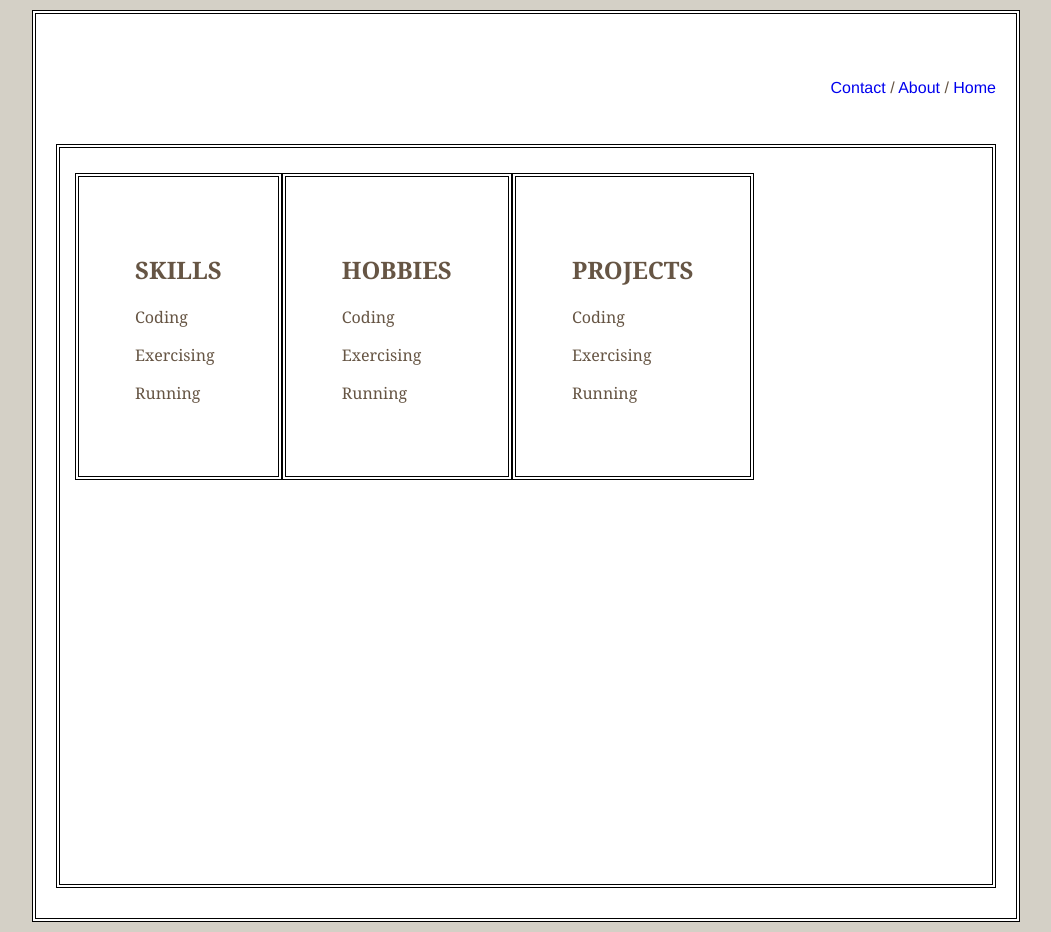
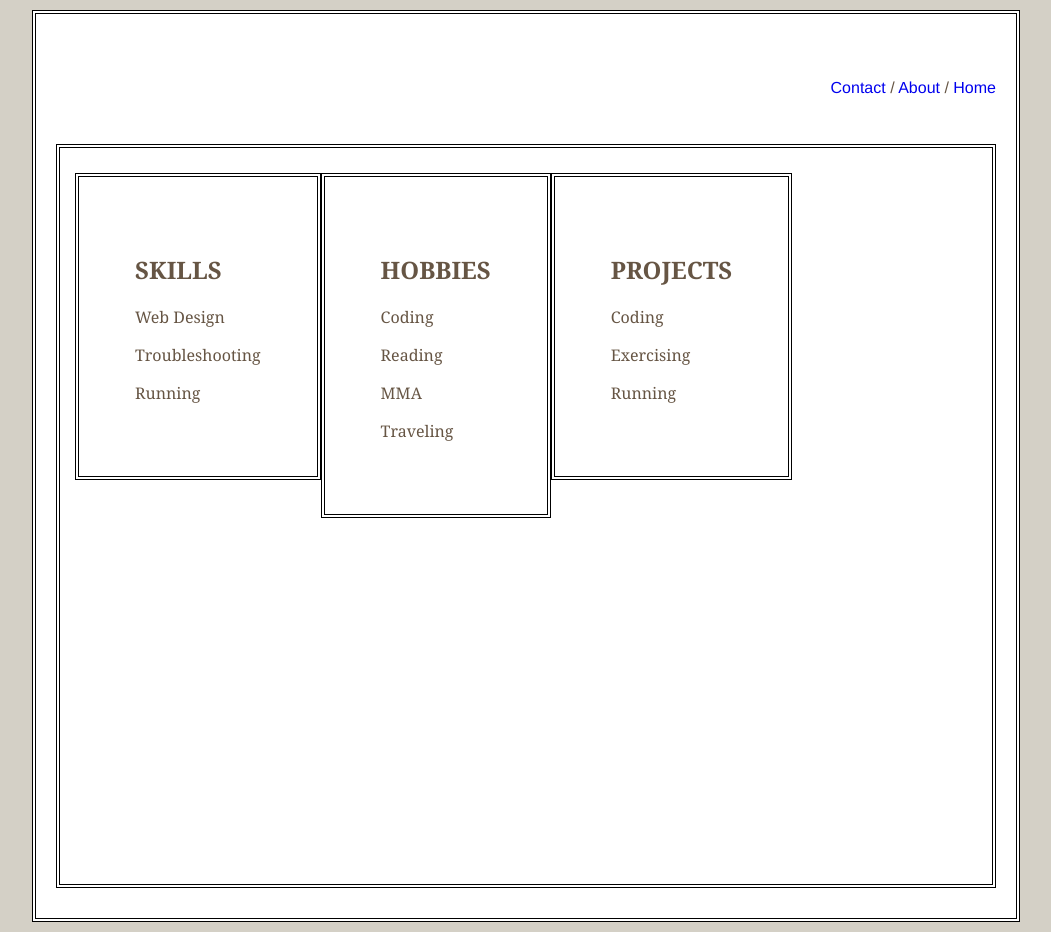
Before and after one commit to tbillion20/tbillups.com, a plain HTML site: page home.html in a window 1280 px wide. Shown: the whole page, without its empty margins (114-1165 px from the left). Drawn offline with Linux system fonts and the light colour scheme.

Commit message:
updating home.html

```diff
--- a/home.html
+++ b/home.html
@@ -15,15 +15,16 @@
 		<div class="firstRow">
 			<div class="firstSection">
 				<h2>SKILLS</h2>
-				<p>Coding</p>
-				<p>Exercising</p>
+				<p>Web Design</p>
+				<p>Troubleshooting</p>
 				<p>Running</p>
 			</div>
 			<div class="firstSection">
 				<h2>HOBBIES</h2>
 				<p>Coding</p>
-				<p>Exercising</p>
-				<p>Running</p>
+				<p>Reading</p>
+				<p>MMA</p>
+                <p>Traveling</p>
 			</div>
 			<div class="firstSection">
 				<h2>PROJECTS</h2>
```
